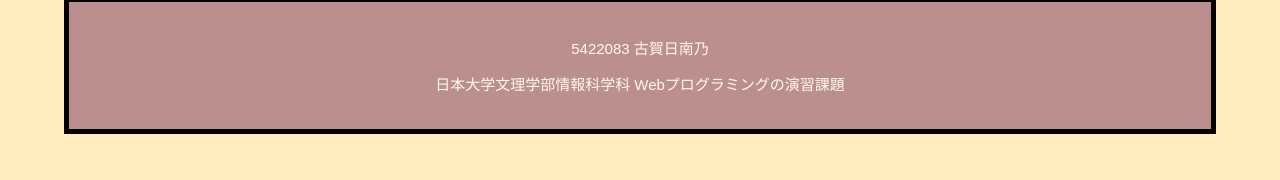
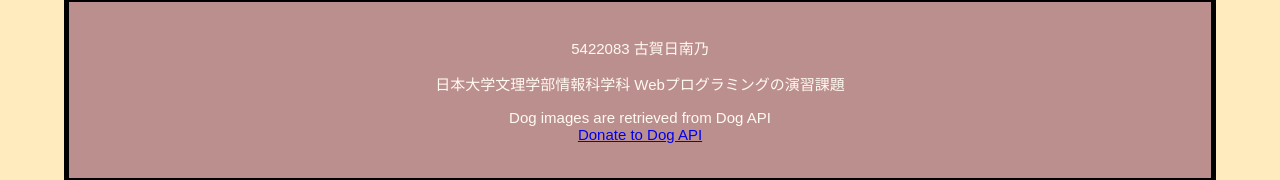
Before and after one commit to Hinano802/react-ensyu, a React (Vite) app: page / in a window 1280 px wide. Shown: the part 1276-1456 px from the top of the page. Before the commit the page ends 1410 px from the top, so only its background shows below. Built offline with nearby package versions, Linux system fonts and the light colour scheme; a web font is replaced by a local one.

Commit message:
画像引用元の追加

```diff
--- a/src/App.jsx
+++ b/src/App.jsx
@@ -21,7 +21,7 @@
   };
   const handleImageClick = () => {
     // 新しいウィンドウを開く
-    alert("画像がクリックされました！");
+    alert("画像がクリックされました");
     /*
     window.open(imageUrl, "_blank", "width=800,height=600");
     */
@@ -80,8 +80,7 @@
                     src={jsondata.image}
                     alt={jsondata.breed}
                     onClick={() => handleImageClick(jsondata.image)}
-                    style={{ cursor: "pointer" }} // ホバー時にカーソルを変更
-                    /*onClick={handleImageClick}*/
+                    style={{ cursor: "pointer" }}
                   />
                 </section>
               );
@@ -95,6 +94,11 @@
       <footer>
         <p>5422083 古賀日南乃</p>
         <p>日本大学文理学部情報科学科 Webプログラミングの演習課題</p>
+        <p>
+          Dog images are retrieved from Dog API
+          <br />
+          <a href="https://dog.ceo/dog-api/about">Donate to Dog API</a>
+        </p>
       </footer>
     </>
   );
```
